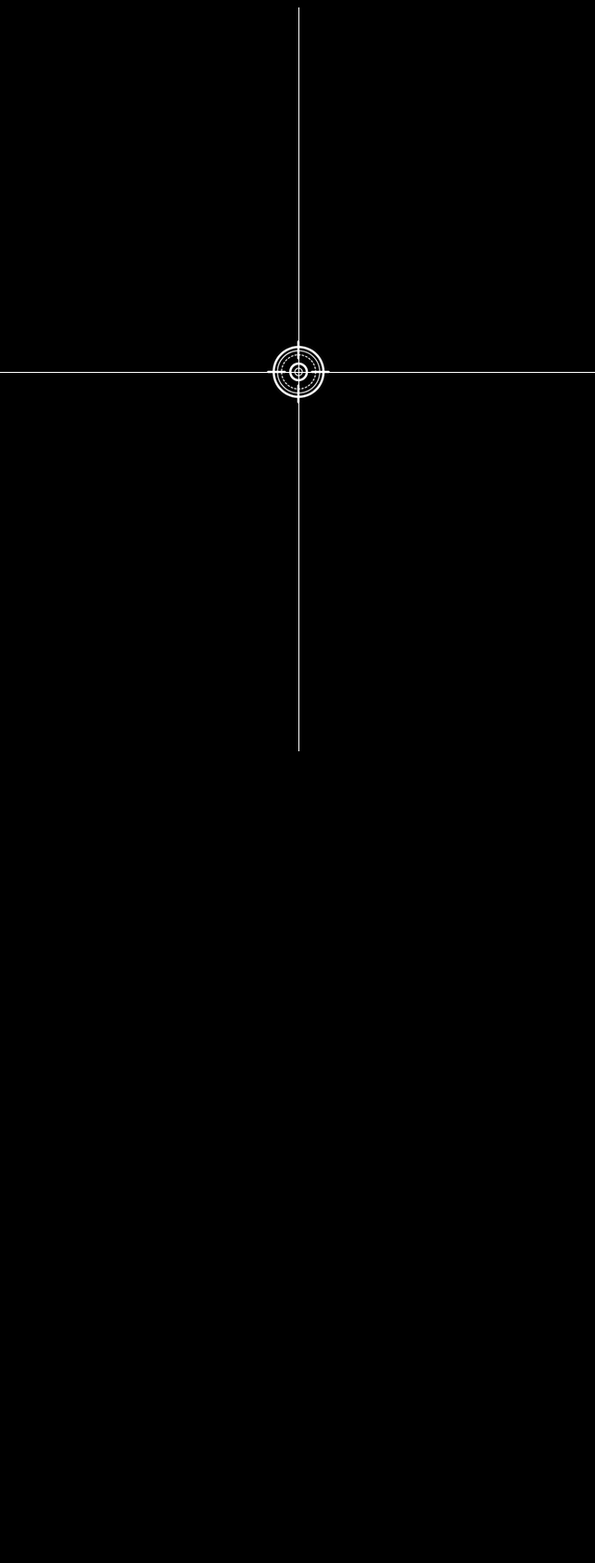
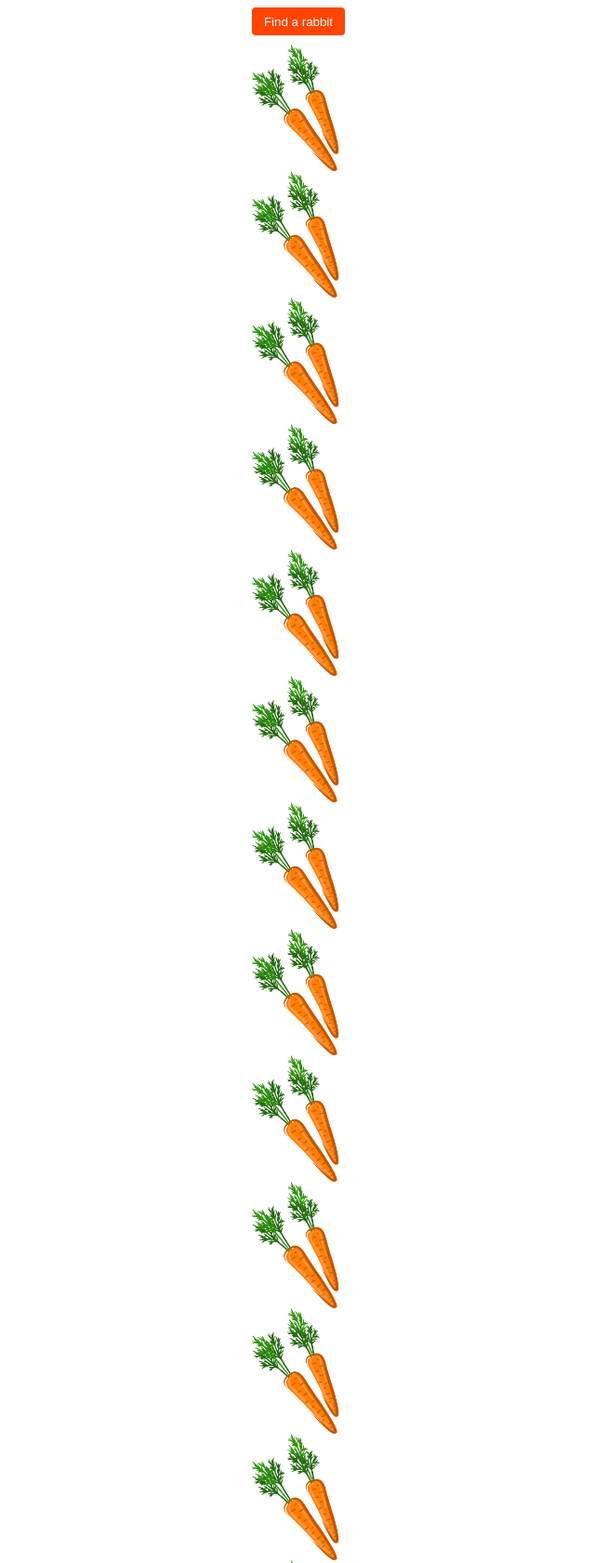
Before and after one commit to jeankangdev/javascript, a website: page index.html in a window 1280 px wide. Shown: the top 1681 px of the page at 93% size, without its empty margins (319-959 px from the left). Before the commit the page ends 808 px from the top, so only its background shows below. Drawn offline with Linux system fonts and the light colour scheme.

Commit message:
practice: find rabbit game

```diff
--- a/index.html
+++ b/index.html
@@ -4,70 +4,67 @@
   <meta charset="UTF-8">
   <meta http-equiv="X-UA-Compatible" content="IE=edge">
   <meta name="viewport" content="width=device-width, initial-scale=1.0">
-  <title>Document</title>
+  <title>Find Rabbit</title>
   <style>
-    body {
-      background-color: black;
+    .container {
+      display: flex;
+      flex-direction: column;
+      align-items: center;
+      margin: auto;
     }
 
-    .line {
-      position: absolute;
-      background-color: white;
+    .button {
+      background: orangered;
+      color: white;
+      border: 0px;
+      border-radius: 4px;
+      width: 100px;
+      height: 30px;
+      margin-bottom: 10px;
+      outline: none;
     }
 
-    .horizontal {
-      width: 100%;
-      height: 1px;
-      top: 50%;
+    img {
+      width: 100px;
     }
 
-    .vertical {
-      width: 1px;
-      height: 100%;
-      left: 50%;
-    }
-
-    .target {
-      position: absolute;
-      top: 50%;
-      left: 50%;
-      transform: translate(-50%, -50%);
-    }
-
-    .tag {
-      color: white;
-      position: absolute;
-      font-size: 30px;
-      top: 50%;
-      left: 50%;
-      transform: translate(20px, 20px);
+    .rabbit {
+      display: none;
     }
   </style>
 </head>
 <body>
-  <div class="line horizontal"></div>
-  <div class="line vertical"></div>
-  <img class="target" src="img/target.png" alt="target">
-  <span class="tag"></span>
-<script>
-  const horizontal = document.querySelector('.horizontal');
-  const vertical = document.querySelector('.vertical');
-  const target = document.querySelector('.target');
-  const tag = document.querySelector('.tag');
+  <div class="container">
+    <button class="button">Find a rabbit</button>
+    <img src="./img/carrot.png" alt="" class="carrot">
+    <img src="./img/carrot.png" alt="" class="carrot">
+    <img src="./img/carrot.png" alt="" class="carrot">
+    <img src="./img/carrot.png" alt="" class="carrot">
+    <img src="./img/carrot.png" alt="" class="carrot">
+    <img src="./img/carrot.png" alt="" class="carrot">
+    <img src="./img/carrot.png" alt="" class="carrot">
+    <img src="./img/carrot.png" alt="" class="carrot">
+    <img src="./img/rabbit.png" alt="" class="rabbit">
+    <img src="./img/carrot.png" alt="" class="carrot">
+    <img src="./img/carrot.png" alt="" class="carrot">
+    <img src="./img/carrot.png" alt="" class="carrot">
+    <img src="./img/carrot.png" alt="" class="carrot">
+    <img src="./img/carrot.png" alt="" class="carrot">
+    <img src="./img/carrot.png" alt="" class="carrot">
+    <img src="./img/carrot.png" alt="" class="carrot">
+  </div>
+  <script>
+    const button = document.querySelector('.button');
+    const rabbit = document.querySelector('.rabbit');
 
-  document.addEventListener('mousemove', () => {
-    const x = event.clientX;
-    const y = event.clientY;
+    button.addEventListener('click', () => {
+      rabbit.style.display = "flex";
 
-    vertical.style.left = `${x}px`;
-    horizontal.style.top = `${y}px`;
-    target.style.left = `${x}px`;
-    target.style.top = `${y}px`;
-    tag.style.left = `${x}px`;
-    tag.style.top = `${y}px`;
-    tag.innerHTML = `${x}px, ${y}px`;
-  });
+      const top = rabbit.getBoundingClientRect().top;
+      const left = rabbit.getBoundingClientRect().left;
 
-</script>
+      window.scrollTo( {top: top, left: left, behavior: "smooth" });
+    });
+  </script>
 </body>
 </html>
```
Also changed, not shown: 3-practice(upgrade).html (added, +73 -0 lines), 3-practice(display-coodinates).html (renamed from 3-display-coodinates.html), ReadMe.md, public/img/carrot.png (added), public/img/rabbit.png (added).
